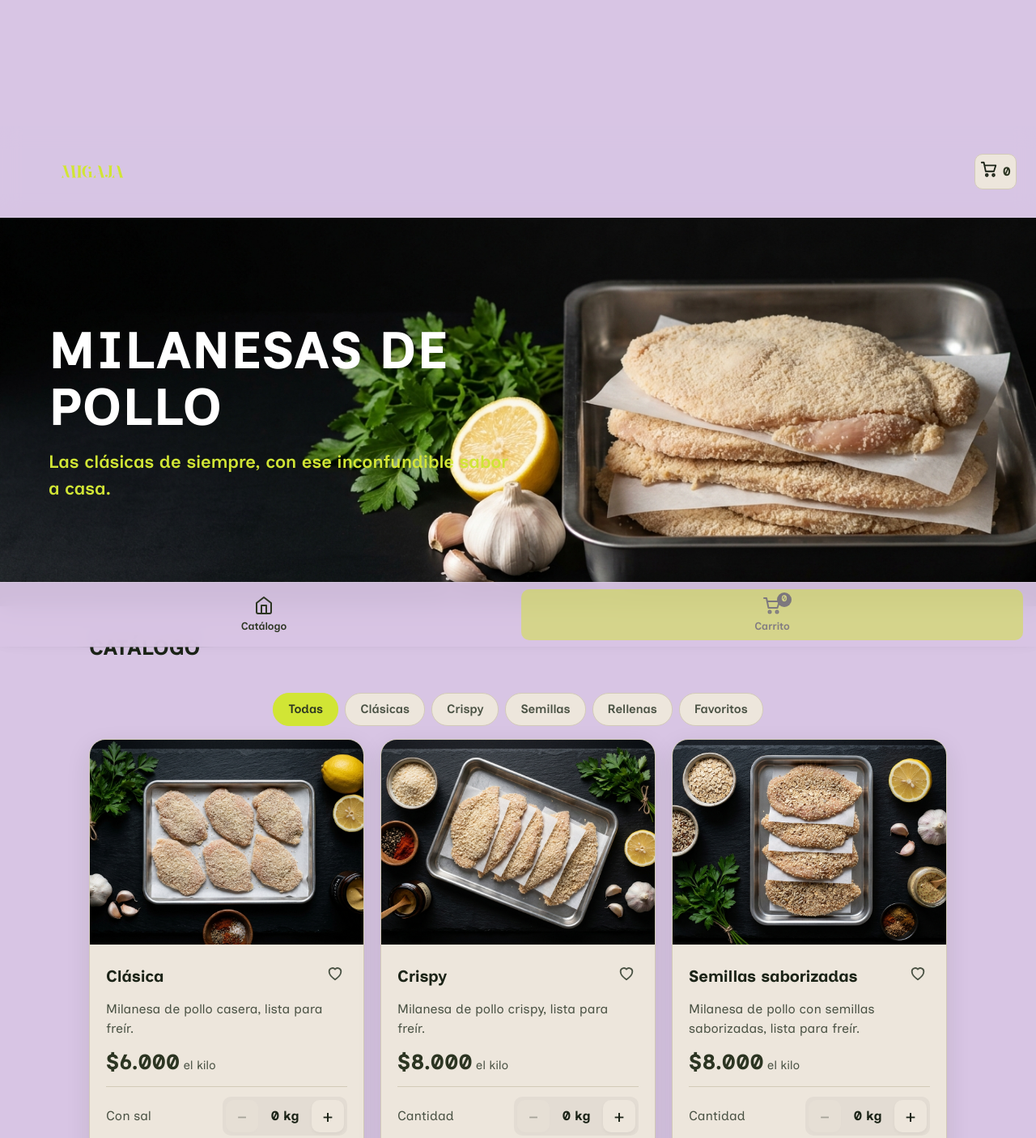
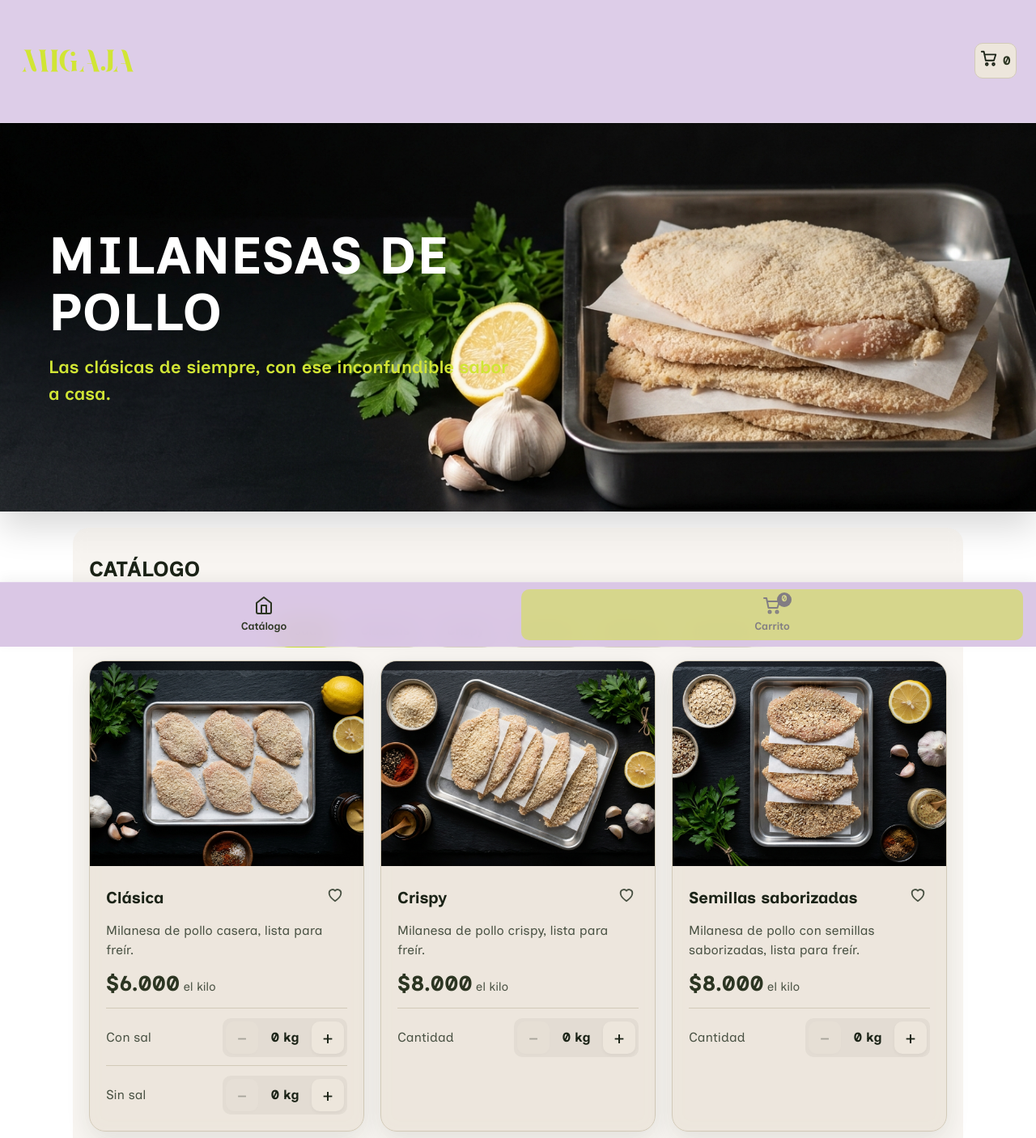
Before and after one commit to javierhiguera/MIGAJA, a plain HTML site: page index.html in a window 1280 px wide. Shown: the part 1-1407 px from the top of the page at 81% size. Drawn offline with nearby package versions, Linux system fonts and the light colour scheme; a script that the page names is missing.

Commit message:
Update style.css

```diff
--- a/css/style.css
+++ b/css/style.css
@@ -39,7 +39,7 @@
 html { scroll-behavior: smooth; scroll-padding-top: 70px; }
 body {
   margin: 0;
-  background: var(--surface);
+  background: transparent;
   color: var(--text);
   font-family: var(--font-body);
   font-weight: 400;
@@ -47,6 +47,16 @@ body {
   line-height: 1.5;
   padding-bottom: calc(100px + var(--safe-bottom));
   overflow-x: hidden;
+}
+
+#bg-canvas {
+  position: fixed;
+  top: 0;
+  left: 0;
+  width: 100%;
+  height: 100%;
+  z-index: -1;
+  pointer-events: none;
 }
 
 b, strong, .fw-bold { font-family: var(--font-body); font-weight: 700; }
@@ -59,7 +69,7 @@ svg { width: 22px; height: 22px; fill: none; stroke: currentColor; stroke-width:
   position: sticky;
   top: 0;
   z-index: 50;
-  background: rgba(216, 197, 228, 0.9);
+  background: rgba(216, 197, 228, 0.85);
   backdrop-filter: blur(12px);
   -webkit-backdrop-filter: blur(12px);
   border-bottom: 1px solid rgba(255,255,255,0.2);
@@ -76,10 +86,11 @@ svg { width: 22px; height: 22px; fill: none; stroke: currentColor; stroke-width:
 }
 
 .logo img {
-  width: 180px;
-  height: auto;
-  max-height: 80px;
+  height: 120px;
+  width: auto;
   object-fit: contain;
+  transform: scale(1.2);
+  transform-origin: left center;
 }
 
 .acts { display: flex; gap: 8px; }
@@ -181,7 +192,20 @@ svg { width: 22px; height: 22px; fill: none; stroke: currentColor; stroke-width:
 .btn.r { background: var(--accent); color: #FFFFFF; }
 .btn[disabled] { opacity: 0.4; cursor: not-allowed; }
 
-.sec { padding: 32px 20px; max-width: 1100px; margin: 0 auto; }
+.sec {
+  padding: 32px 20px;
+  max-width: 1100px;
+  margin: 0 auto;
+  position: relative;
+  z-index: 1;
+  background: rgba(237, 230, 220, 0.4);
+  backdrop-filter: blur(8px);
+  -webkit-backdrop-filter: blur(8px);
+  border-radius: var(--radius);
+  margin-top: 20px;
+  margin-bottom: 20px;
+}
+
 .sec-head { display: flex; justify-content: space-between; align-items: center; margin-bottom: 20px; }
 .sec h2 {
   margin: 0;
@@ -230,7 +254,9 @@ input::placeholder { color: var(--text-muted); }
 
 .grid { display: grid; grid-template-columns: 1fr; gap: 20px; }
 .card {
-  background: var(--muted);
+  background: rgba(237, 230, 220, 0.9);
+  backdrop-filter: blur(10px);
+  -webkit-backdrop-filter: blur(10px);
   border: 1px solid var(--border);
   border-radius: var(--radius);
   overflow: hidden;
@@ -295,7 +321,7 @@ input::placeholder { color: var(--text-muted); }
 .tag { color: var(--text-muted); font-size: 15px; margin: 0; }
 
 .info { display: grid; grid-template-columns: 1fr; gap: 16px; }
-.info div { background: var(--muted); border: 1px solid var(--border); border-radius: var(--radius); padding: 20px; box-shadow: var(--shadow); }
+.info div { background: rgba(255,255,255,0.7); border: 1px solid var(--border); border-radius: var(--radius); padding: 20px; box-shadow: var(--shadow); }
 .info h3 { margin: 0 0 8px; font-family: var(--font-body); font-weight: 700; font-size: 18px; color: var(--accent); }
 .info p { margin: 0; font-size: 16px; color: var(--text-muted); line-height: 1.6; }
 .info p b { color: var(--text); }
@@ -443,9 +469,15 @@ input::placeholder { color: var(--text-muted); }
 }
 .toast.on { opacity: 1; transform: translateX(-50%) translateY(0); }
 
+@media (max-width: 600px) {
+  .logo img {
+    height: 80px;
+    transform: scale(1);
+  }
+}
+
 @media (min-width: 600px) and (max-width: 1024px) {
   .grid { grid-template-columns: repeat(2, 1fr); }
-  .sec { padding: 40px; }
   .info { grid-template-columns: repeat(2, 1fr); }
 }
 
```
